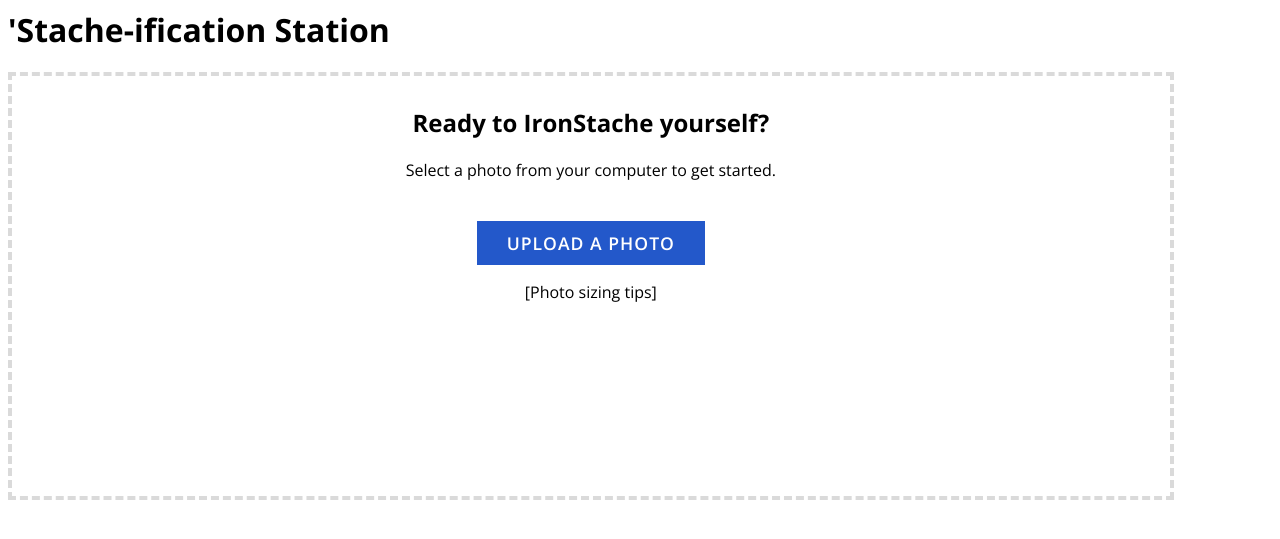
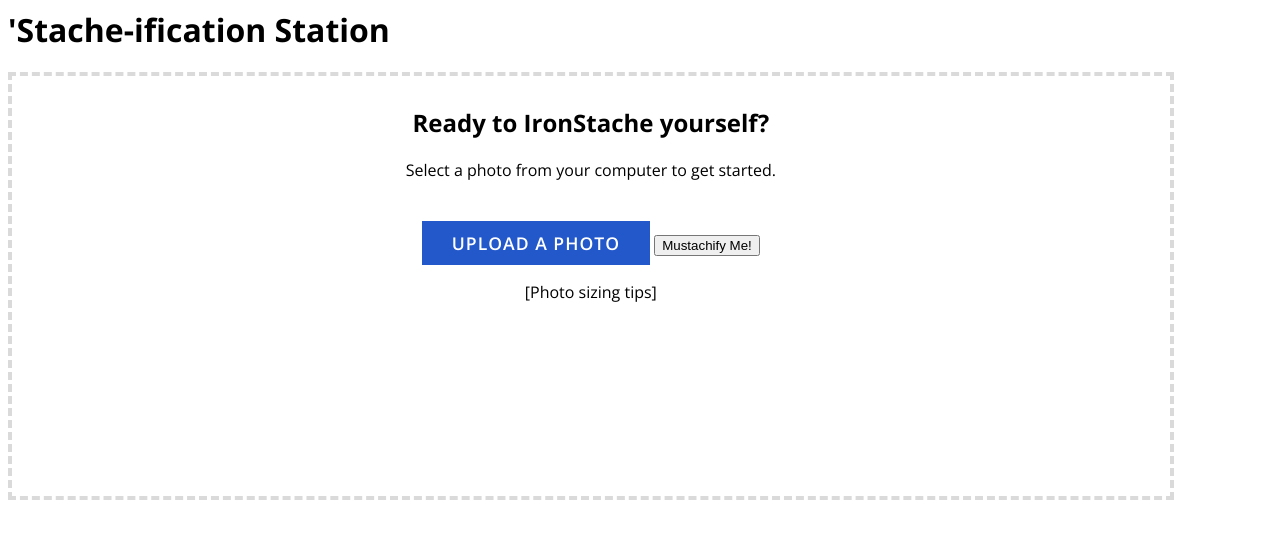
Before and after one commit to RagtagOpen/mustachify, a Flask app: page / in a window 1280 px wide. Shown: the top 539 px of the page. Run offline with Flask 2, Linux system fonts and the light colour scheme; parts of the project's set-up code (start-up, migrations or seed data) failed here and were passed over.

Commit message:
We need a button to submit the picture

```diff
--- a/templates/home.html
+++ b/templates/home.html
@@ -26,6 +26,8 @@
         <input type="file" name="original" id="file-input" class="file-input">
         <label for="file-input">Upload a photo</label>
 
+        <input type="submit" id="file-submit" value="Mustachify Me!">
+
         <p id="status">[Photo sizing tips]</p>
       </form>
     </div>
```
